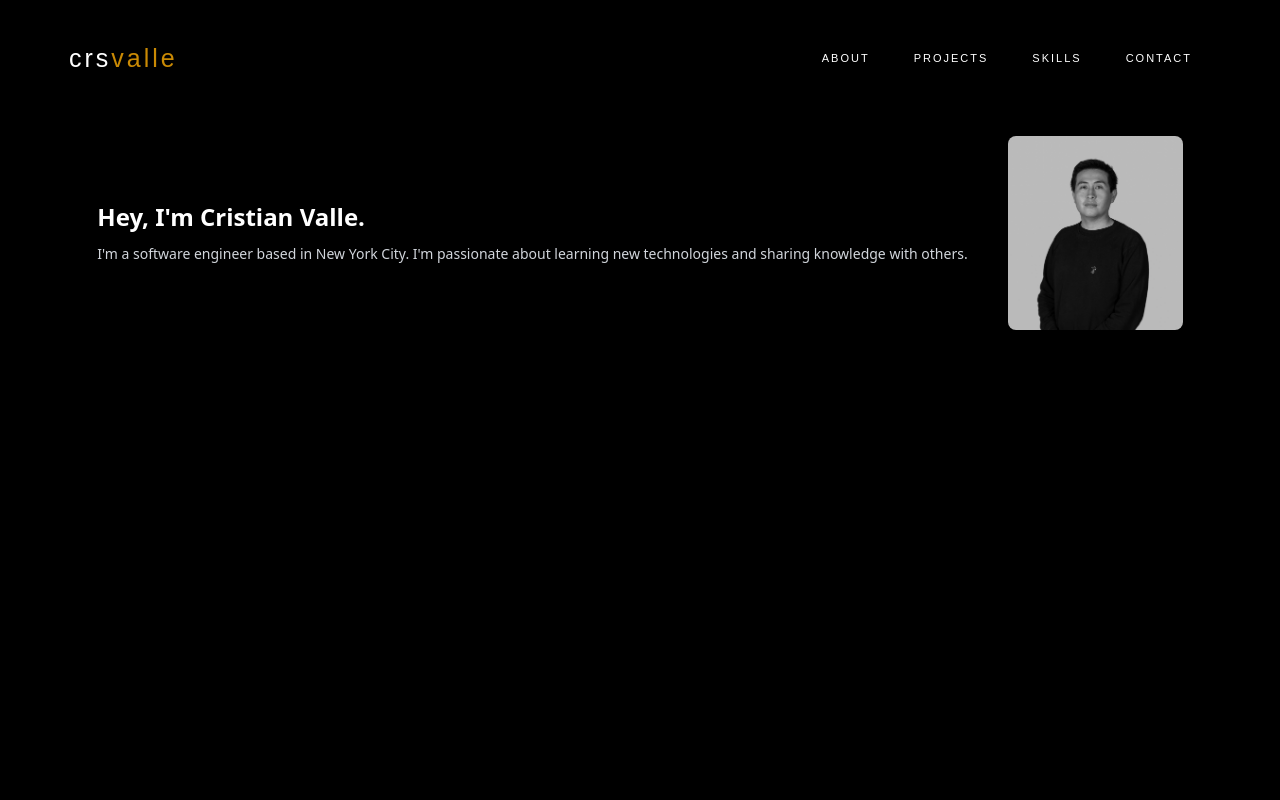
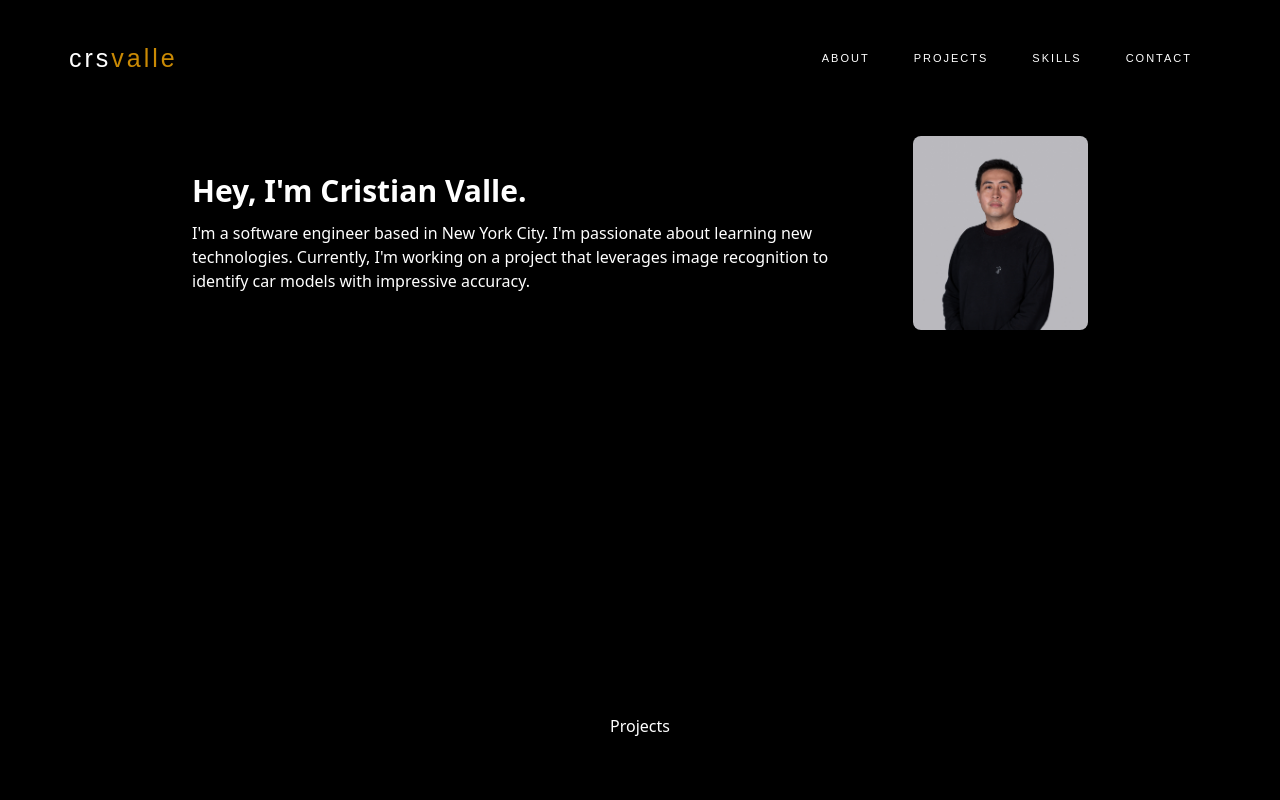
Before and after one commit to crsvalle/personal-portfolio, a Next.js app: page / in a window 1280 px wide. Shown: the top 800 px of the page. Built offline with nearby package versions, Linux system fonts and the light colour scheme; a web font is replaced by a local one.

Commit message:
fixed intro + margins

```diff
--- a/app/page.js
+++ b/app/page.js
@@ -1,3 +1,4 @@
+import Projects from "@/Projects";
 import AboutMe from "../components/AboutMe";
 import Skills from "../components/Skills";
 
@@ -7,6 +8,7 @@ export default function Home() {
     <main className="min-h-screen px-6 py-10 bg-black text-white">
       <div className="flex flex-col items-center gap-y-48">
         <AboutMe />
+        <Projects />
         <Skills />
       </div>
     </main>
--- a/components/AboutMe.js
+++ b/components/AboutMe.js
@@ -1,25 +1,23 @@
 import Image from 'next/image'
-
-
 
 export default function AboutMe() {
   return (
-    <section className="flex flex-col-reverse items-start gap-x-10 gap-y-4 pb-24 mt-24 md:flex-row md:items-center" id="about">
+    <section className="flex flex-col-reverse items-start gap-x-10 gap-y-4 pb-24 mt-24 md:flex-row md:items-center max-w-4xl mx-auto" id="about">
       <section className="flex flex-col md:flex-row items-center gap-6 md:gap-10 pb-24" id="intro">
         <div className="flex-1 text-left">
-          <h1 className="text-2xl font-bold leading-tight no-underline">
+          <h1 className="text-3xl font-bold decoration-border/75 decoration-2 underline-offset-8">
             Hey, I&#39;m Cristian Valle.
           </h1>
-          <p className="mt-3 text-sm text-gray-300">
+          <p className="mt-3 text-muted-foreground">
             I&#39;m a software engineer based in New York City. I&#39;m
-            passionate about learning new technologies and sharing knowledge with
-            others.
+            passionate about learning new technologies. Currently, I'm
+            working on a project that leverages image recognition to identify
+            car models with impressive accuracy.
           </p>
         </div>
-
         <div className="relative flex-shrink-0">
           <Image
-            className="rounded-lg grayscale hover:grayscale-0 transition duration-300"
+            className="rounded-lg  hover:grayscale-0 transition duration-300"
             src="/cv.jpg"
             alt="Cristian V"
             width={175}
--- /dev/null
+++ b/components/Projects.js
@@ -0,0 +1,6 @@
+
+export default function Projects() {
+  return (
+    <div>Projects</div>
+  )
+}
```
Also changed, not shown: components/AboutMe.css (deleted, +0 -31 lines).
